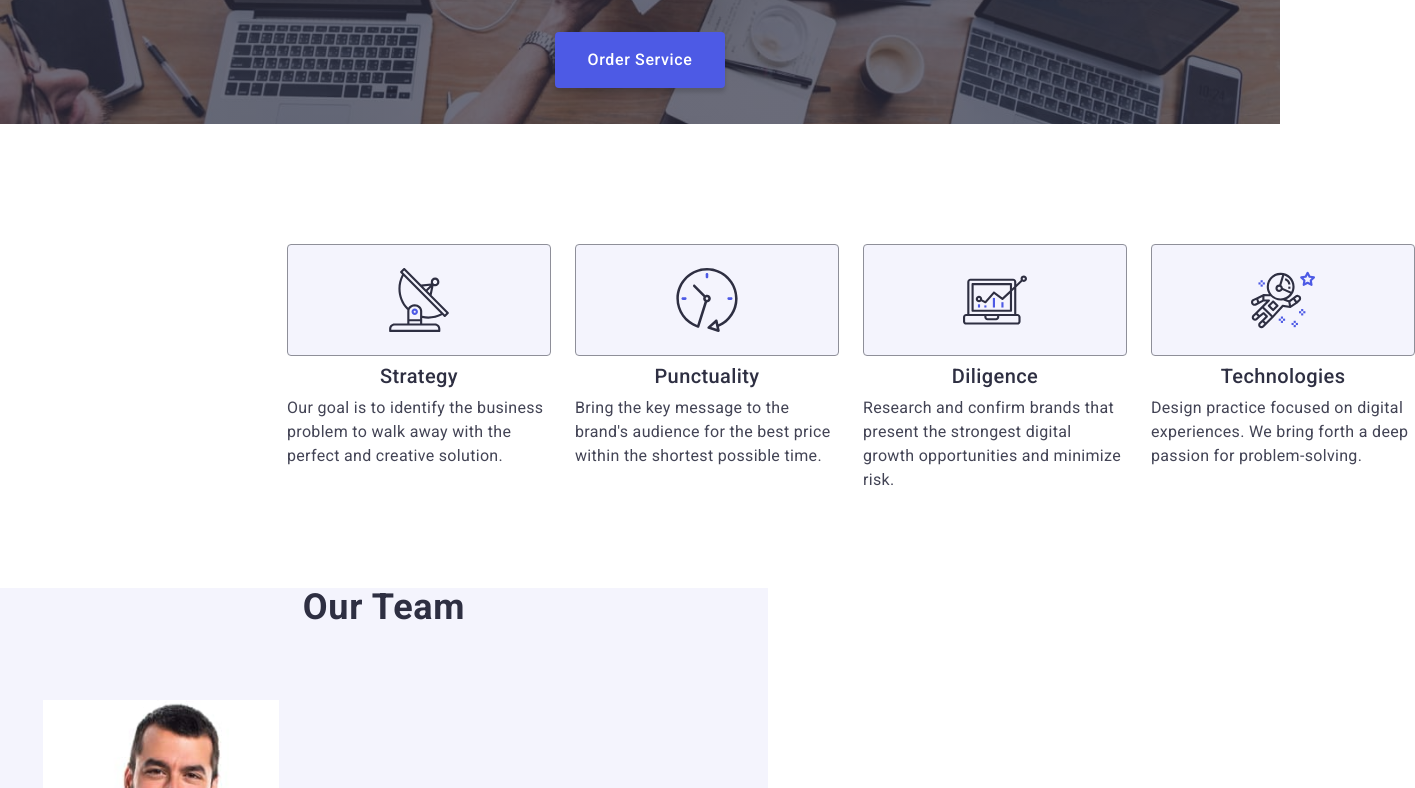
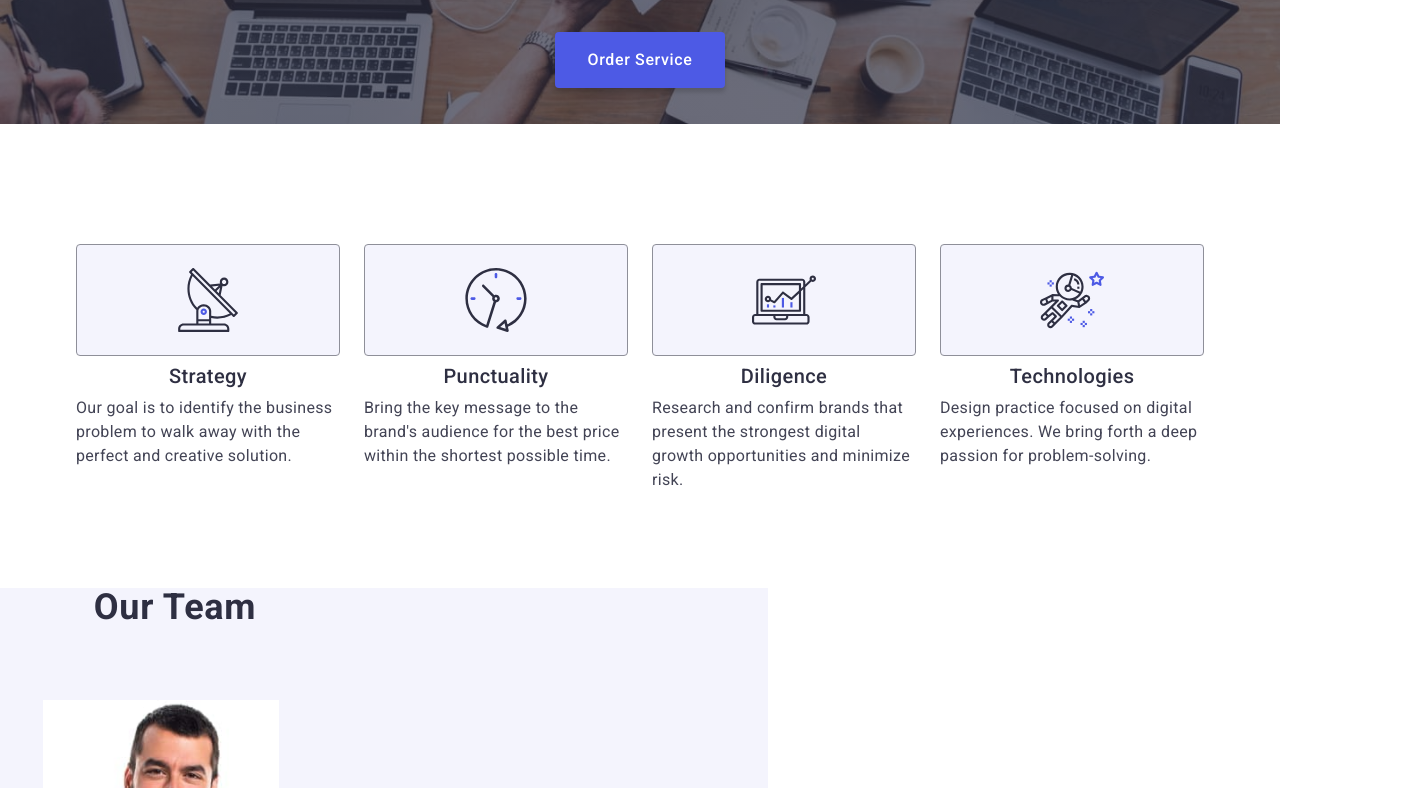
Before and after one commit to Julia-Druziaka/goit-markup-hw-06, a plain HTML site: page index.html in a window 1280 px wide. Shown: the part 385-1173 px from the top of the page, 1415 px wide, since content can reach past the window. Drawn offline with nearby package versions, Linux system fonts and the light colour scheme.

Commit message:
commit message

```diff
--- a/css/styles.css
+++ b/css/styles.css
@@ -557,12 +557,6 @@ button {
 }
 
 .title-section {
-  width: 288px;
-
-  padding-right: 16px;
-  padding-left: 16px;
-  margin: 0 auto;
-  padding: 96px 0;
 }
 
 .visually-hidden {
@@ -613,14 +607,11 @@ button {
 
 @media screen and (min-width: 768px) {
   .title-section {
-    width: 736px;
-    padding-right: 16px;
-    padding-left: 16px;
-    padding: 96px;
     margin: 0 auto;
   }
 
   .title-list {
+    width: 736px;
     display: flex;
     flex-wrap: wrap;
     column-gap: 24px;
@@ -705,10 +696,10 @@ button {
 
 .team-section {
   background-color: #f4f4fd;
-  width: 320px;
 }
 
 .team {
+  width: 320px;
   font-weight: 700;
   font-size: 36px;
   line-height: 111%;
```
